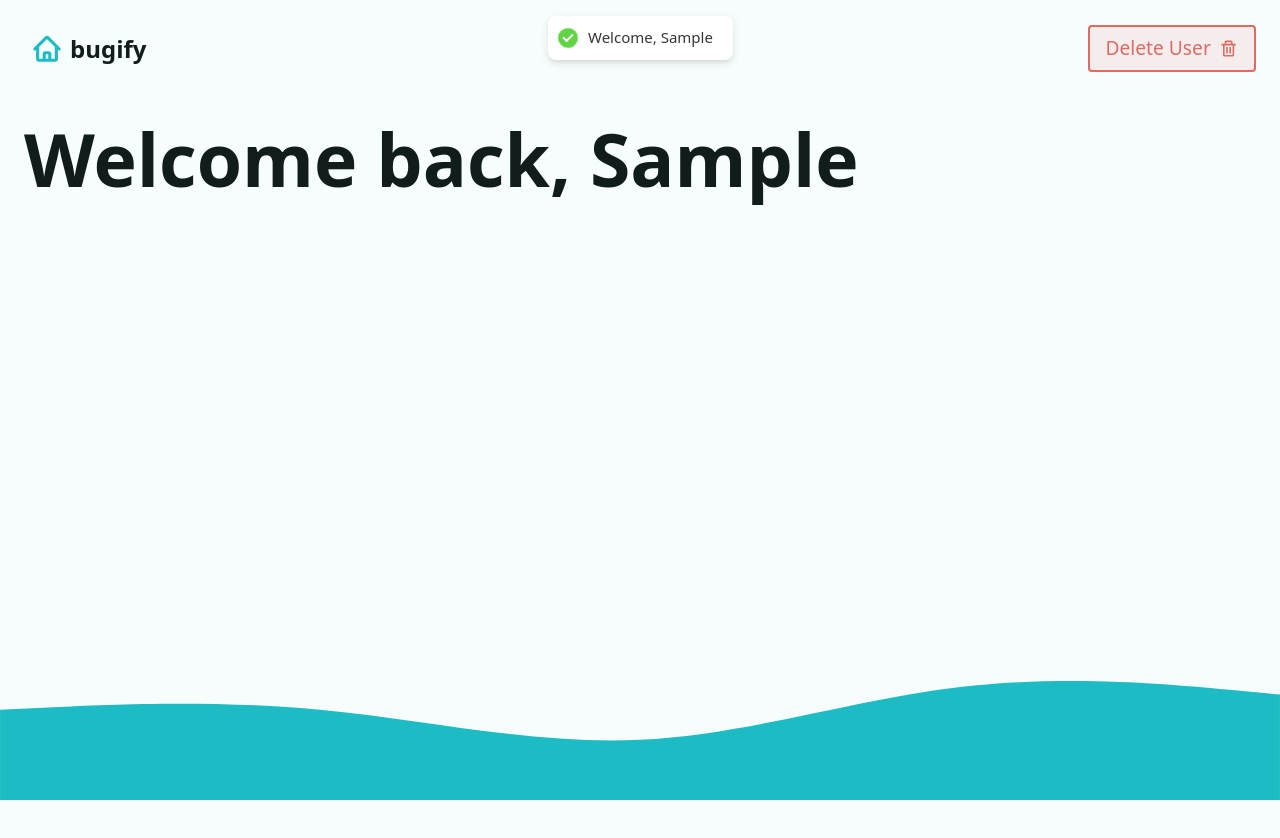
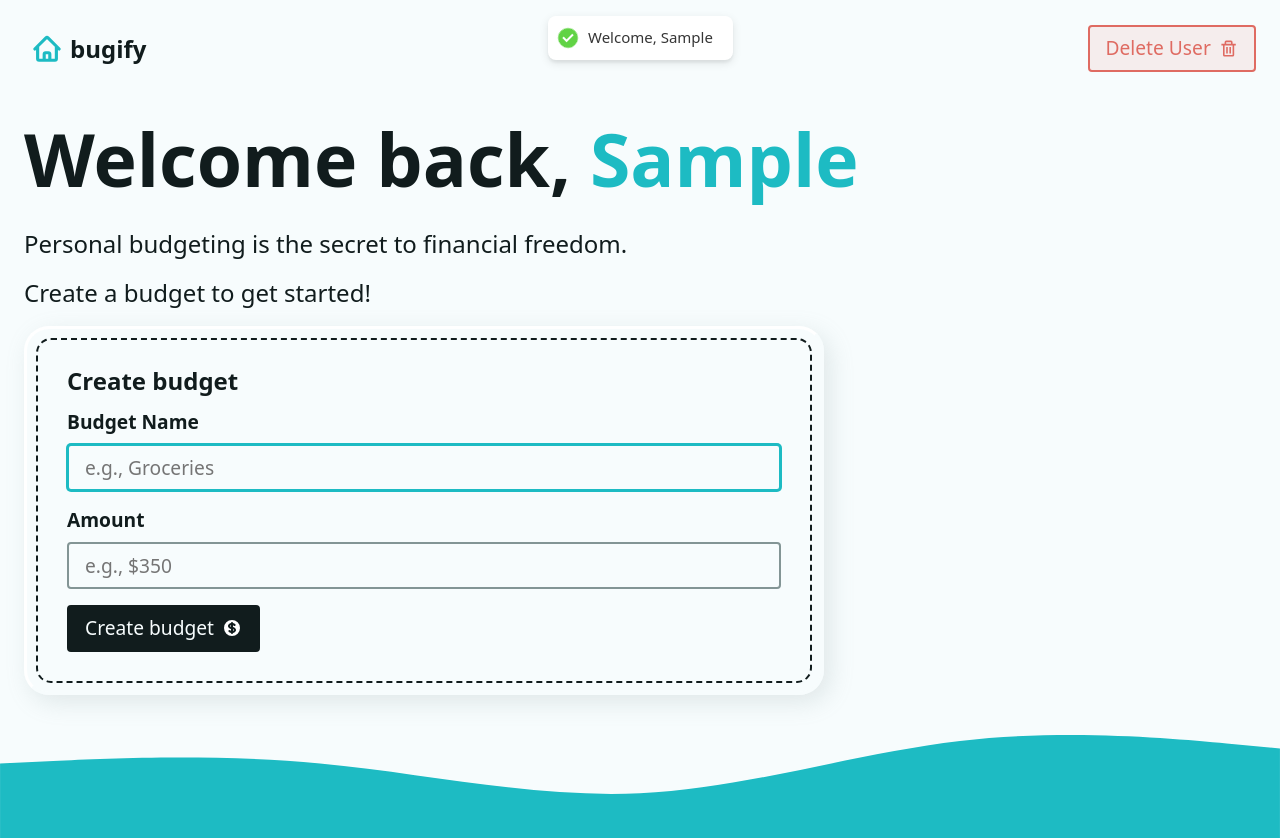
Before and after one commit to homayunmmdy/Bugify, a React (Vite) app: page / in a window 1280 px wide. Both pictures are taken after typing "Sample" into the empty fields and a click on the button "Create Account". Shown: the top 838 px of the page. Before the commit the page ends 800 px from the top, so only its background shows below. Built offline with nearby package versions, Linux system fonts and the light colour scheme.

Commit message:
creating budget

```diff
--- /dev/null
+++ b/src/components/AddBudgetForm.tsx
@@ -0,0 +1,61 @@
+import { useEffect, useRef } from "react";
+import { HiCurrencyDollar } from "react-icons/hi";
+import { useFetcher } from "react-router-dom";
+
+const AddBudgetForm = () => {
+  const fetcher = useFetcher();
+  const isSubmitting = fetcher.state === "submitting";
+
+  const formRef = useRef<HTMLFormElement>(null);
+  const focusRef = useRef<HTMLInputElement>(null);
+
+  useEffect(() => {
+    if (!isSubmitting && formRef.current && focusRef.current) {
+      formRef.current.reset();
+      focusRef.current.focus();
+    }
+  }, [isSubmitting]);
+
+  return (
+    <div className="form-wrapper">
+      <h2 className="h3">Create budget</h2>
+      <fetcher.Form method="post" className="grid-sm" ref={formRef}>
+        <div className="grid-xs">
+          <label htmlFor="newBudget">Budget Name</label>
+          <input
+            type="text"
+            name="newBudget"
+            id="newBudget"
+            placeholder="e.g., Groceries"
+            required
+            ref={focusRef}
+          />
+        </div>
+        <div className="grid-xs">
+          <label htmlFor="newBudgetAmount">Amount</label>
+          <input
+            type="number"
+            step="0.01"
+            name="newBudgetAmount"
+            id="newBudgetAmount"
+            placeholder="e.g., $350"
+            required
+            inputMode="decimal"
+          />
+        </div>
+        <input type="hidden" name="_action" value="createBudget" />
+        <button type="submit" className="btn btn--dark" disabled={isSubmitting}>
+          {isSubmitting ? (
+            <span>Submitting…</span>
+          ) : (
+            <>
+              <span>Create budget</span>
+              <HiCurrencyDollar color="white" size={20} />
+            </>
+          )}
+        </button>
+      </fetcher.Form>
+    </div>
+  );
+};
+export default AddBudgetForm;
--- a/src/helper.ts
+++ b/src/helper.ts
@@ -1,5 +1,11 @@
 export const wait = () =>
   new Promise((res) => setTimeout(res, Math.random() * 800));
+
+// colors
+const generateRandomColor = () => {
+  const existingBudgetLength = fetchData("budgets")?.length ?? 0;
+  return `${existingBudgetLength * 34} 65% 50%`;
+};
 
 // Local storage
 export const fetchData = <T>(key: string): T | null => {
@@ -22,3 +28,19 @@ export const deleteItem = ({ key, id } : {key : string , id?: unknown}) => {
   }
   return localStorage.removeItem(key);
 };
+
+// create budget
+export const createBudget = ({ name, amount }: {name : FormDataEntryValue, amount : FormDataEntryValue}) => {
+  const newItem = {
+    id: crypto.randomUUID(),
+    name: name,
+    createdAt: Date.now(),
+    amount: +amount,
+    color: generateRandomColor(),
+  };
+  const existingBudgets = fetchData("budgets") ?? [];
+  return localStorage.setItem(
+    "budgets",
+    JSON.stringify([...existingBudgets, newItem])
+  );
+};
--- a/src/index.css
+++ b/src/index.css
@@ -110,8 +110,6 @@
     max-inline-size: 100%;
     display: block;
   }
-
-
 
   li::marker {
     content: none;
@@ -316,6 +314,22 @@
 }
 
 @layer utilities {
+  .accent {
+    color: hsl(var(--accent));
+  }
+  .expense-inputs {
+    display: -webkit-box;
+    display: -ms-flexbox;
+    display: flex;
+    gap: var(--space-md);
+  }
+
+  @media screen and (max-width: 725px) {
+    .expense-inputs {
+      -ms-flex-wrap: wrap;
+      flex-wrap: wrap;
+    }
+  }
 }
 
 body {
--- /dev/null
+++ b/src/pages/Dashboard.css
@@ -0,0 +1,6 @@
+.dashboard {
+  display: grid;
+  gap: var(--space-lg);
+  place-items: start;
+  width: 100%;
+}/*# sourceMappingURL=Dashboard.css.map */
--- /dev/null
+++ b/src/pages/Dashboard.scss
@@ -0,0 +1,36 @@
+.dashboard {
+  display: -ms-grid;
+  display: grid;
+  gap: var(--space-lg);
+  place-items: start;
+  width: 100%;
+}
+
+.form-wrapper {
+  -webkit-box-flex: 1;
+  -ms-flex: 1 1 48%;
+  flex: 1 1 48%;
+  max-width: 800px;
+  position: relative;
+  display: -ms-grid;
+  display: grid;
+  gap: var(--space-sm);
+  background-color: var(--bkg);
+  padding: var(--space-xl);
+  border-radius: var(--round-lg);
+  -webkit-box-shadow: 0.25em 0.3em 1em hsl(var(--muted) / 0.2);
+  box-shadow: 0.25em 0.3em 1em hsl(var(--muted) / 0.2);
+  border-top: 0.15em solid white;
+  border-left: 0.15em solid white;
+  border-right: 0.15em solid hsl(var(--bkg));
+  border-bottom: 0.15em solid hsl(var(--bkg));
+
+  &::before {
+    content: "";
+    position: absolute;
+    inset: 0.55rem;
+    border: 2px dashed hsl(var(--text));
+    border-radius: calc(var(--round-lg) * 0.6);
+    z-index: -1;
+  }
+}
--- a/src/pages/Dashboard.tsx
+++ b/src/pages/Dashboard.tsx
@@ -1,8 +1,10 @@
 import { useLoaderData } from "react-router-dom";
 import Intro from "../components/Intro";
+import './Dashboard.scss';
+import AddBudgetForm from "../components/AddBudgetForm";
 
 const DashboardPage = () => {
-  const { userName } = useLoaderData();
+  const { userName,  } = useLoaderData();
   return (
     <>
       {userName ? (
@@ -10,6 +12,11 @@ const DashboardPage = () => {
           <h1>
             Welcome back, <span className="accent">{userName}</span>
           </h1>
+          <div className="grid-sm">
+            <p>Personal budgeting is the secret to financial freedom.</p>
+            <p>Create a budget to get started!</p>
+            <AddBudgetForm />
+          </div>
         </div>
       ) : (
         <Intro />
--- a/src/util/DashboardUtilities.ts
+++ b/src/util/DashboardUtilities.ts
@@ -1,5 +1,5 @@
 import toast from "react-hot-toast";
-import { fetchData, wait } from "../helper";
+import { createBudget, fetchData, wait } from "../helper";
 
 // loader
 export function dashboardLoader() {
@@ -23,4 +23,16 @@ export async function dashboardAction({ request }: { request: Request }) {
       throw new Error("There was a problem creating your account.");
     }
   }
+
+    if (_action === "createBudget") {
+    try {
+      createBudget({
+        name: values.newBudget,
+        amount: values.newBudgetAmount,
+      });
+      return toast.success("Budget created!");
+    } catch (e) {
+      throw new Error("There was a problem creating your budget.");
+    }
+  }
 }
```
Also changed, not shown: 1 other file (tests, documents, lock files or other folders).
